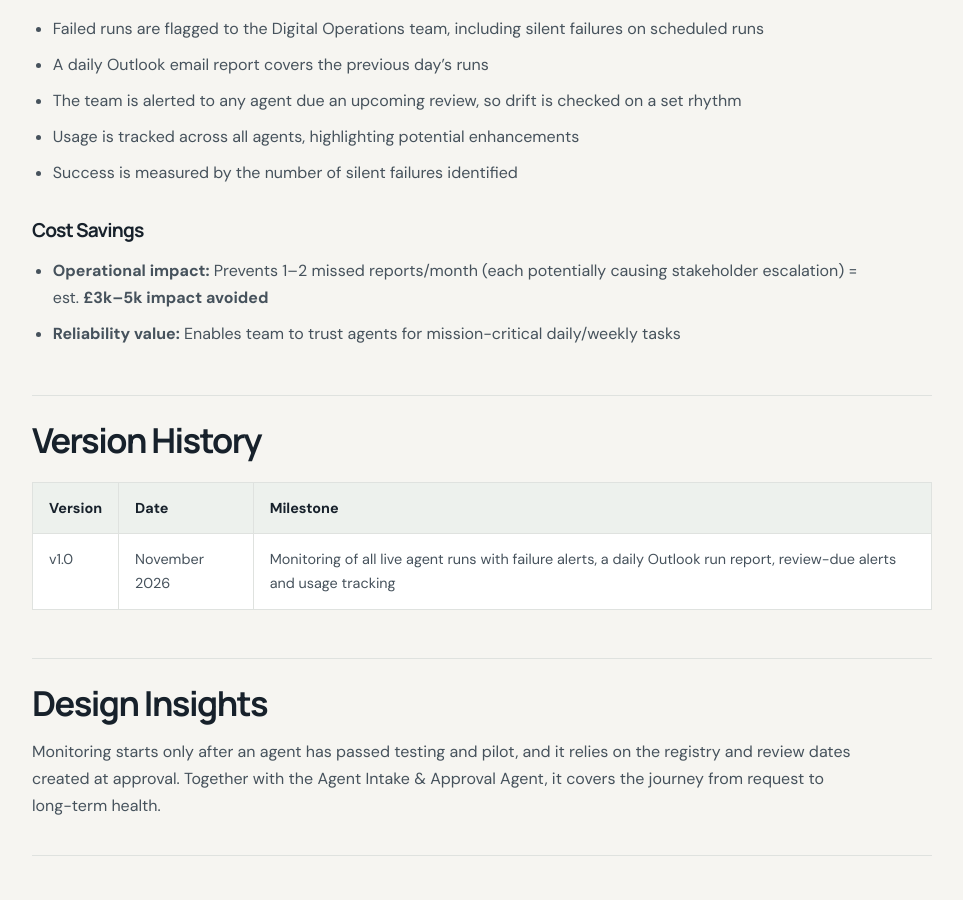
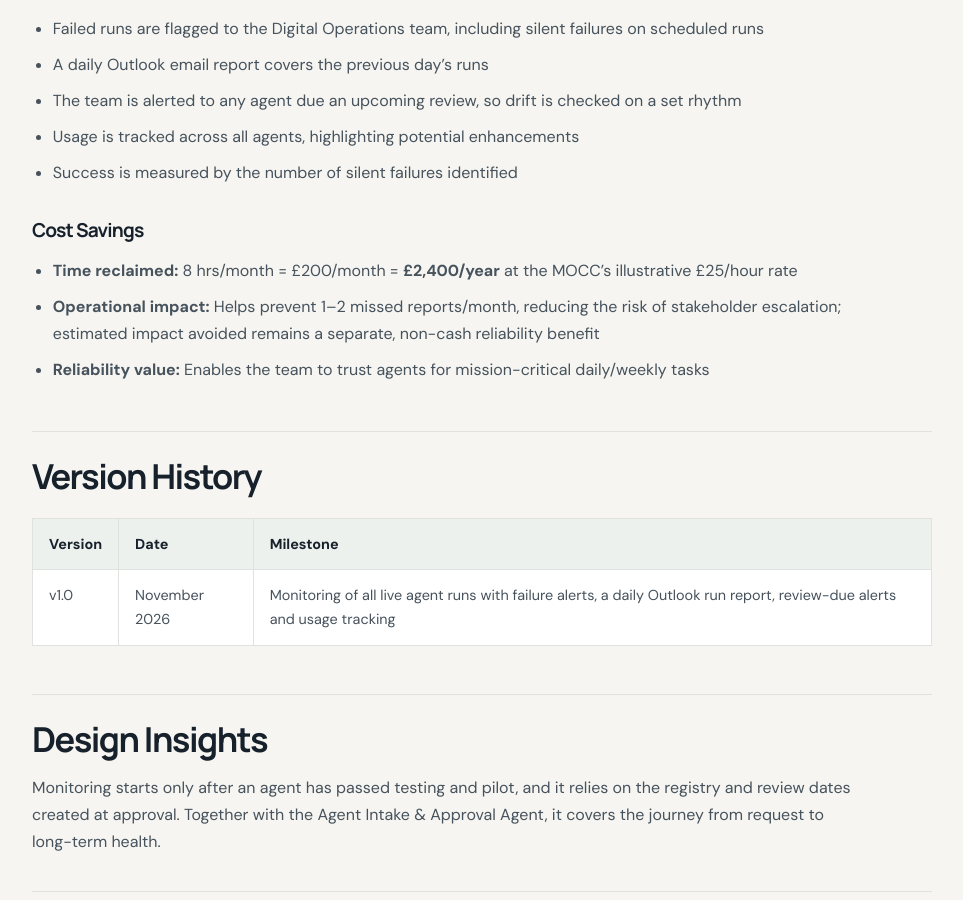
Before and after one commit to georgefwmurray/Marketing-Operations-Control-Centre, a Jekyll site: the page built from Agents/Agent Health Monitor/Agent-Health-Monitor.md, in a window 1280 px wide and 900 px high, scrolled down 1859 px. Shown: the whole window, without its empty margins (158-1121 px from the left). Built offline with Jekyll 4.4.1, drawn with Linux system fonts in a browser that asks for light colours.

Commit message:
Align agent capacity savings to £25 per hour

```diff
--- a/Agents/Agent Health Monitor/Agent-Health-Monitor.md
+++ b/Agents/Agent Health Monitor/Agent-Health-Monitor.md
@@ -46,8 +46,9 @@ The Agent Health Monitor picks up where the Agent Intake & Approval Agent leaves
 
 ### Cost Savings
 
-- **Operational impact:** Prevents 1–2 missed reports/month (each potentially causing stakeholder escalation) = est. **£3k–5k impact avoided**
-- **Reliability value:** Enables team to trust agents for mission-critical daily/weekly tasks
+- **Time reclaimed:** 8 hrs/month = £200/month = **£2,400/year** at the MOCC's illustrative £25/hour rate
+- **Operational impact:** Helps prevent 1–2 missed reports/month, reducing the risk of stakeholder escalation; estimated impact avoided remains a separate, non-cash reliability benefit
+- **Reliability value:** Enables the team to trust agents for mission-critical daily/weekly tasks
 
 ## Version History
 
```
